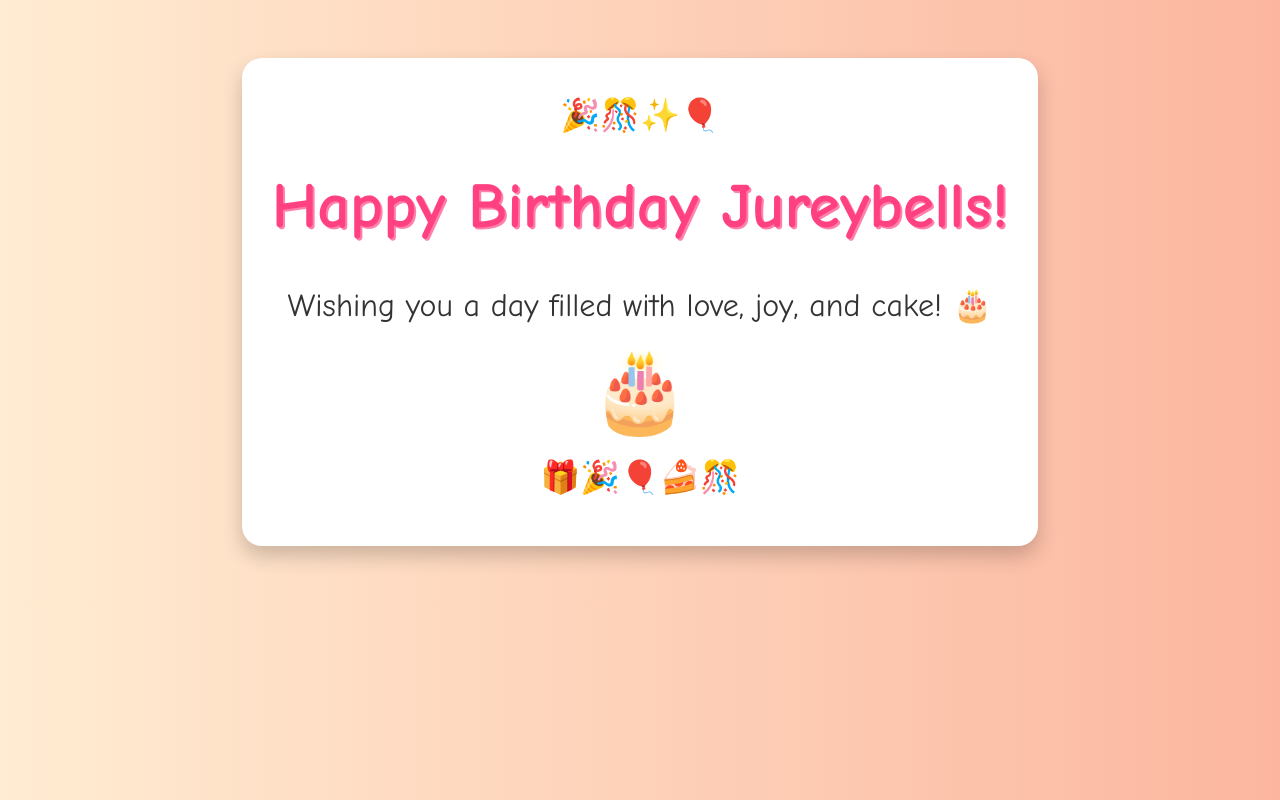
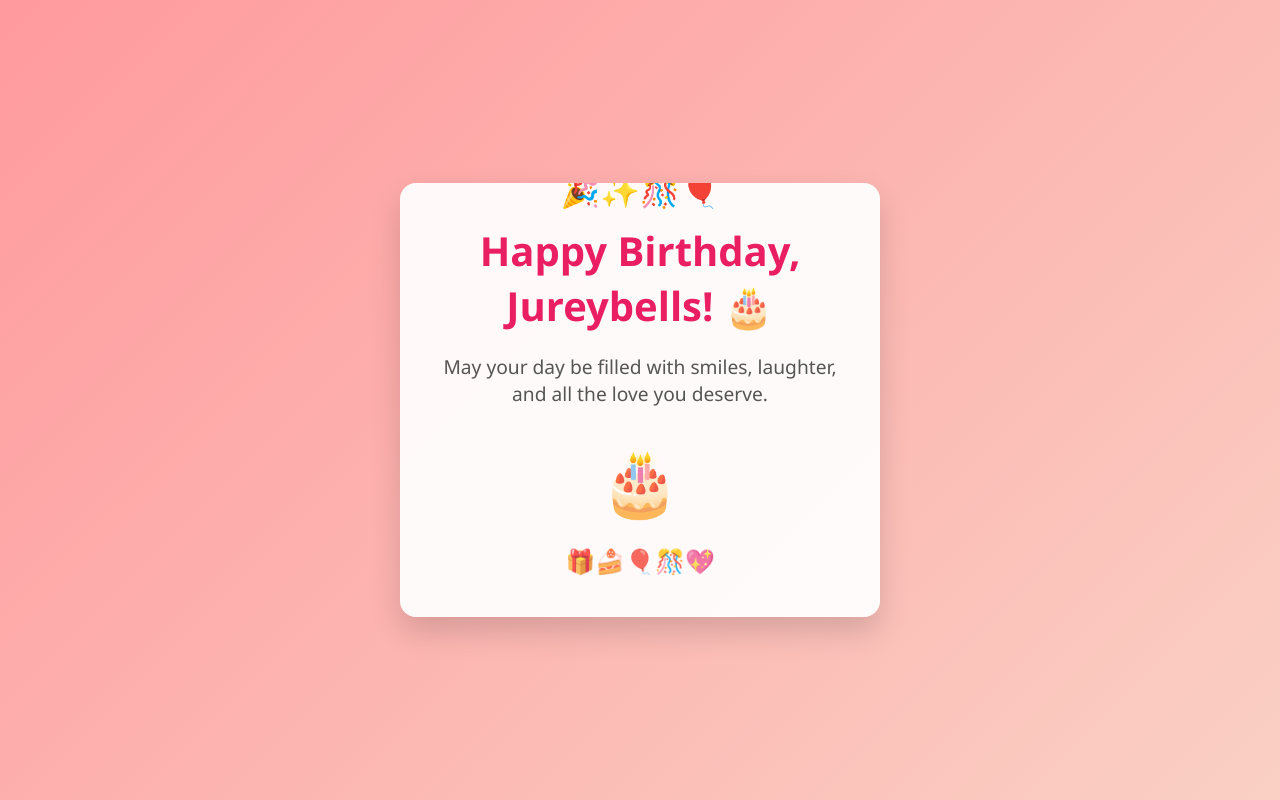
Before and after one commit to ImMarcusMercer/happyBirthday, a plain HTML site: page index.html in a window 1280 px wide. Drawn offline with Linux system fonts and the light colour scheme.

Commit message:
Update index.html

```diff
--- a/index.html
+++ b/index.html
@@ -3,53 +3,98 @@
 <head>
   <meta charset="UTF-8">
   <title>Happy Birthday!</title>
+  <meta name="viewport" content="width=device-width, initial-scale=1.0">
   <style>
-    body {
-      background: linear-gradient(to right, #ffecd2 0%, #fcb69f 100%);
-      font-family: 'Comic Sans MS', cursive, sans-serif;
-      text-align: center;
-      padding: 50px;
-      color: #fff;
-    }
-    h1 {
-      font-size: 4em;
-      color: #ff4081;
-      text-shadow: 2px 2px #ff80ab;
-    }
-    .decor {
-      font-size: 2em;
-      margin: 20px 0;
-    }
-    .cake {
-      font-size: 5em;
-    }
-    .confetti {
-      font-size: 2em;
-      animation: confetti-fall 2s infinite alternate;
+    /* Reset and base styling */
+    * {
+      margin: 0;
+      padding: 0;
+      box-sizing: border-box;
     }
 
-    @keyframes confetti-fall {
-      0% { transform: translateY(0); }
-      100% { transform: translateY(10px); }
+    body {
+      font-family: 'Segoe UI', Tahoma, Geneva, Verdana, sans-serif;
+      background: linear-gradient(135deg, #ff9a9e 0%, #fad0c4 100%);
+      min-height: 100vh;
+      display: flex;
+      align-items: center;
+      justify-content: center;
+      padding: 40px 20px;
+      color: #333;
     }
 
     .card {
-      background: #fff;
-      color: #333;
-      padding: 30px;
-      border-radius: 20px;
-      box-shadow: 0 10px 20px rgba(0,0,0,0.2);
-      display: inline-block;
+      background-color: #ffffffee;
+      border-radius: 16px;
+      box-shadow: 0 15px 30px rgba(0, 0, 0, 0.15);
+      padding: 40px 30px;
+      max-width: 480px;
+      width: 100%;
+      text-align: center;
+      position: relative;
+      overflow: hidden;
+    }
+
+    .confetti {
+      position: absolute;
+      top: -20px;
+      left: 50%;
+      transform: translateX(-50%);
+      font-size: 2rem;
+      animation: float 2s ease-in-out infinite alternate;
+      pointer-events: none;
+    }
+
+    @keyframes float {
+      0% { transform: translate(-50%, 0); }
+      100% { transform: translate(-50%, 10px); }
+    }
+
+    h1 {
+      font-size: 2.5rem;
+      color: #e91e63;
+      margin-bottom: 20px;
+    }
+
+    .message {
+      font-size: 1.2rem;
+      color: #555;
+      margin-bottom: 30px;
+    }
+
+    .cake {
+      font-size: 4rem;
+      margin-bottom: 15px;
+    }
+
+    .emoji-bar {
+      font-size: 1.5rem;
+      margin-top: 20px;
+      opacity: 0.8;
+    }
+
+    @media (max-width: 500px) {
+      h1 {
+        font-size: 2rem;
+      }
+
+      .message {
+        font-size: 1rem;
+      }
+
+      .cake {
+        font-size: 3rem;
+      }
     }
   </style>
 </head>
 <body>
   <div class="card">
-    <div class="confetti">🎉🎊✨🎈</div>
-    <h1>Happy Birthday Jureybells!</h1>
-    <div class="decor">Wishing you a day filled with love, joy, and cake! 🎂</div>
+    <div class="confetti">🎉✨🎊🎈</div>
+    <h1>Happy Birthday, Jureybells! 🎂</h1>
+    <div class="message">May your day be filled with smiles, laughter, and all the love you deserve.</div>
     <div class="cake">🎂</div>
-    <div class="decor">🎁🎉🎈🍰🎊</div>
+    <div class="emoji-bar">🎁🍰🎈🎊💖</div>
   </div>
 </body>
 </html>
```
